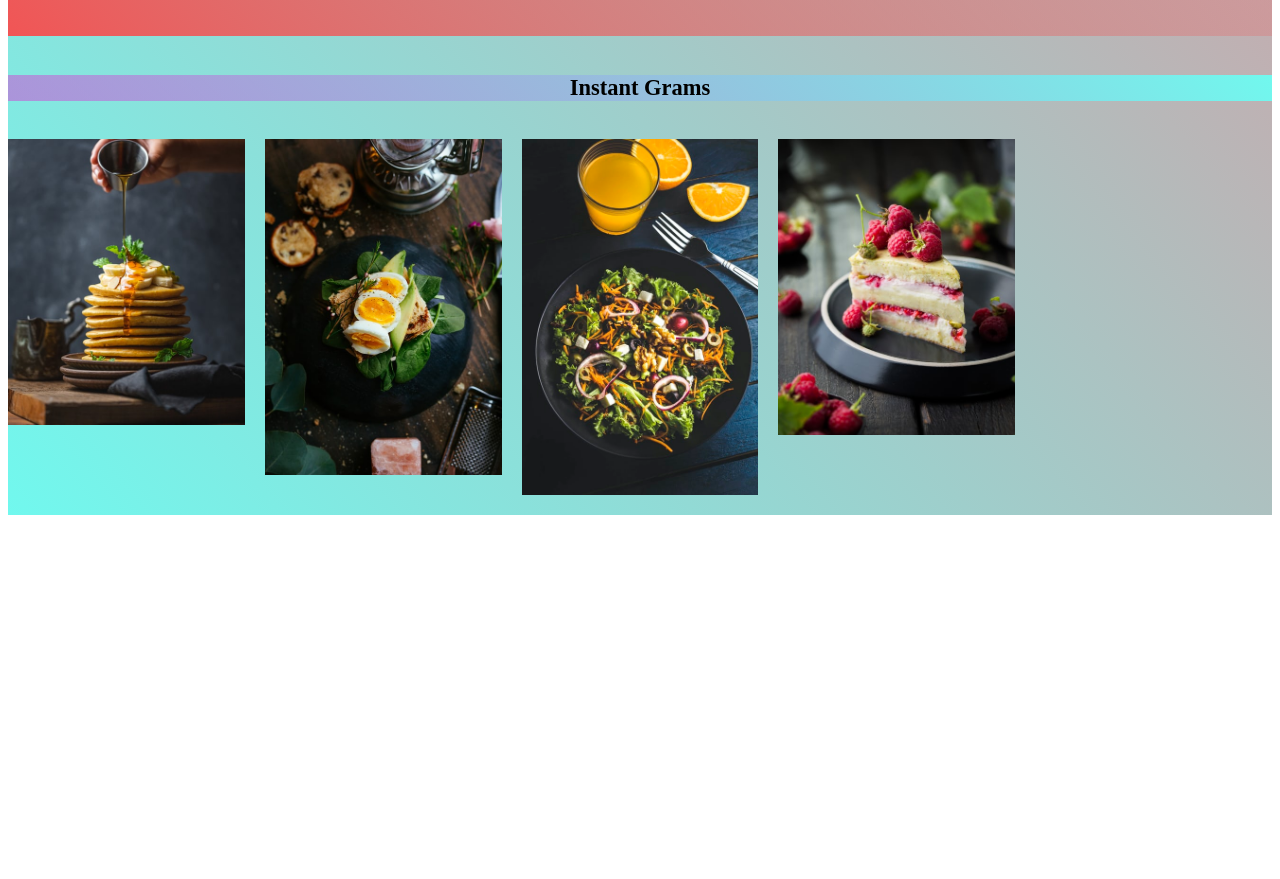
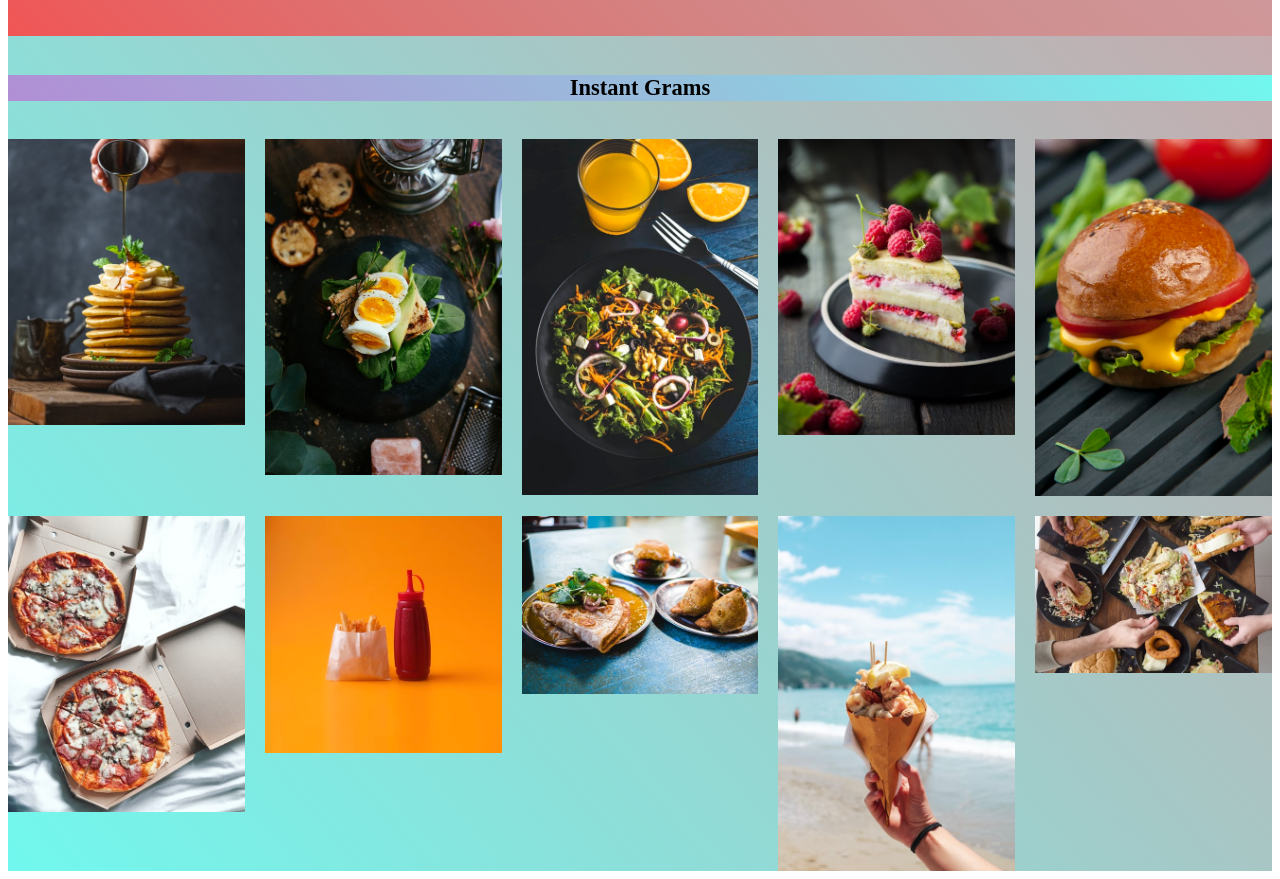
Before and after one commit to Mynkchaudhry/website, a plain HTML site: page index.html in a window 1280 px wide. Shown: the part 1240-2119 px from the top of the page. Before the commit the page ends 1763 px from the top, so only its background shows below. Drawn offline with Linux system fonts and the light colour scheme; the site is published under a folder, as on GitHub Pages, so addresses that start at the root find nothing.

Commit message:
Update index.html

```diff
--- a/index.html
+++ b/index.html
@@ -102,12 +102,12 @@
       <img src="images/food 2.jpg" alt="">
       <img src="images/food 3.jpg" alt="">
       <img src="images/food 4.jpg" alt="">
-      <img src="/images/food 5.jpg" alt="">
-      <img src="/images/food 6.jpg" alt="">
-      <img src="/images/food 7.jpg" alt="">
-      <img src="/images/food 8.jpg" alt="">
-      <img src="/images/food 9.jpg" alt="">
-      <img src="/images/food 10.jpg" alt="">
+      <img src="images/food 5.jpg" alt="">
+      <img src="images/food 6.jpg" alt="">
+      <img src="images/food 7.jpg" alt="">
+      <img src="images/food 8.jpg" alt="">
+      <img src="images/food 9.jpg" alt="">
+      <img src="images/food 10.jpg" alt="">
     </section>
   </div>
 
```
